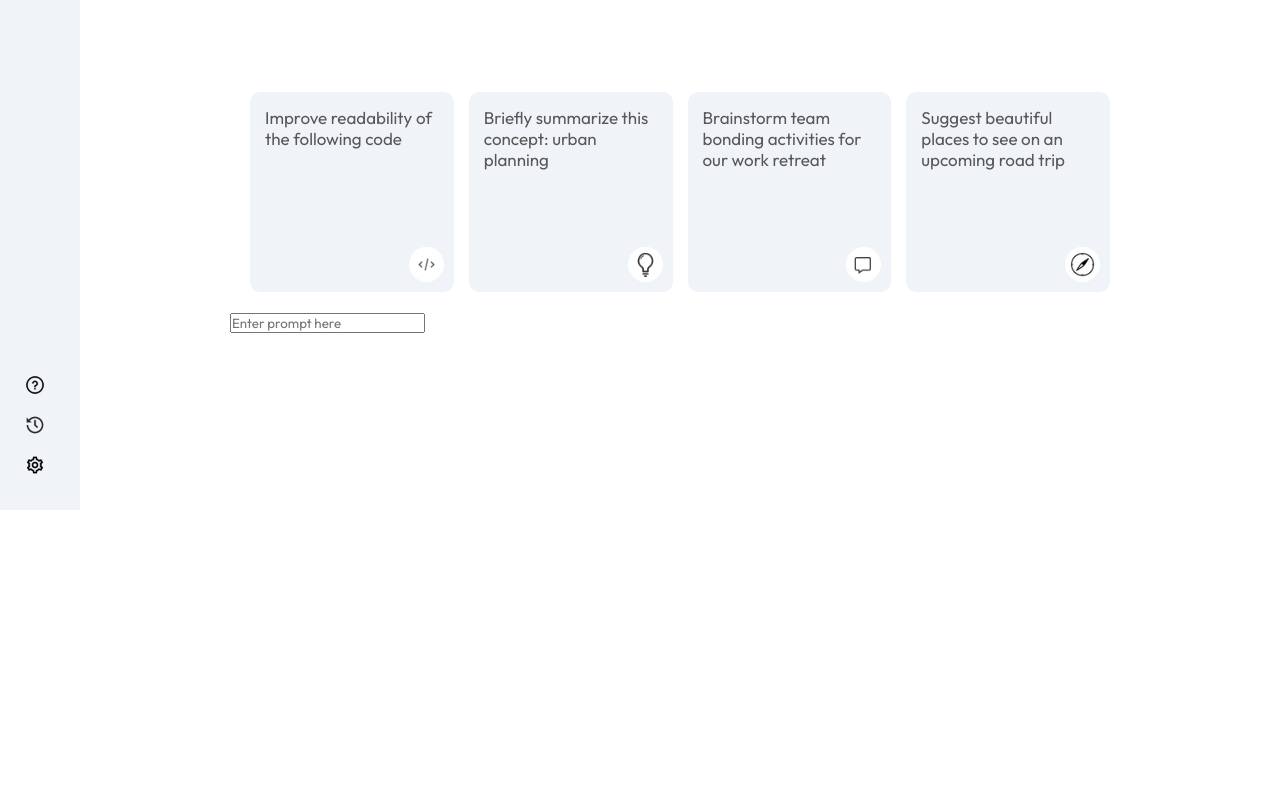
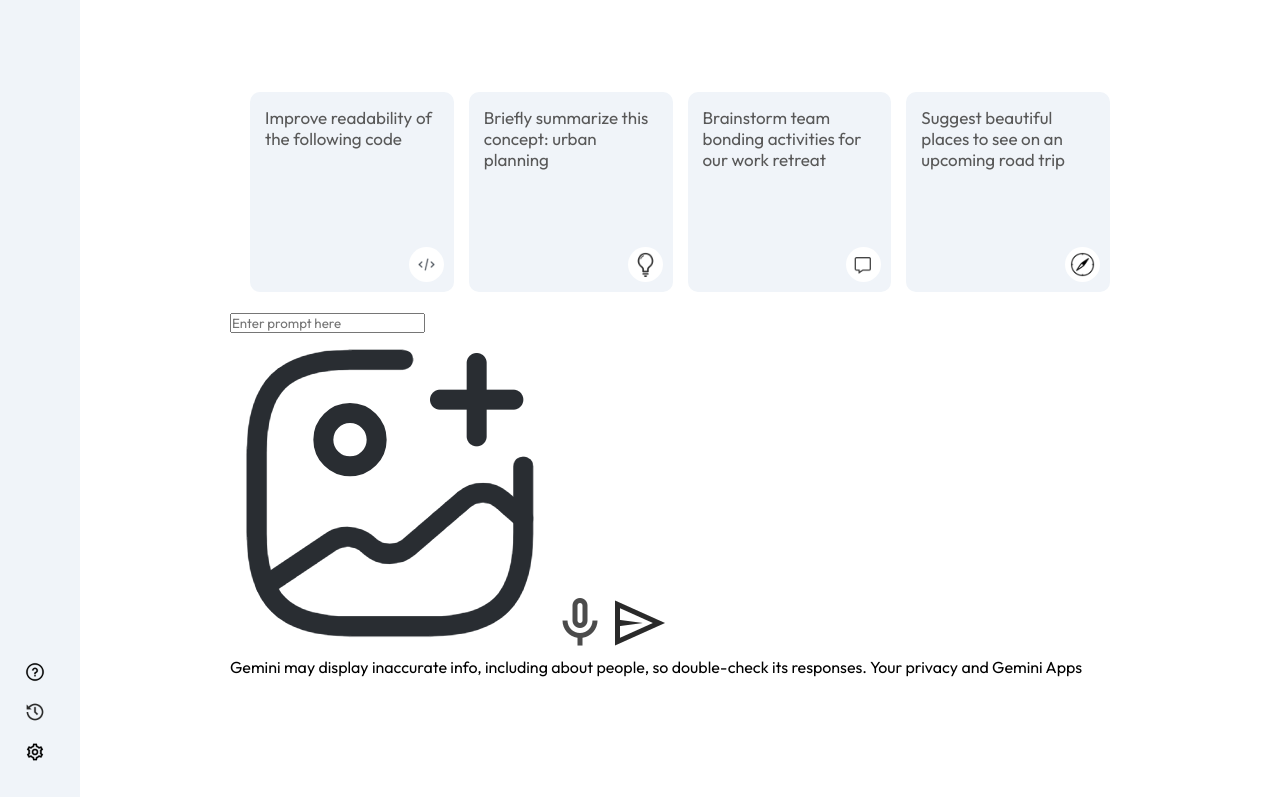
Before and after one commit to swe-robertkibet/gemini-clone, a React (Vite) app: page / in a window 1280 px wide. Shown: the part 290-1087 px from the top of the page. Before the commit the page ends 800 px from the top, so only its background shows below. Built offline with nearby package versions, Linux system fonts and the light colour scheme.

Commit message:
Update main section - added structure for bottom area of main section

```diff
--- a/src/components/Main/Main.jsx
+++ b/src/components/Main/Main.jsx
@@ -41,6 +41,15 @@ const Main = () => {
         <div className="main-bottom">
           <div className="search-box">
             <input type="text" placeholder="Enter prompt here" />
+            <div>
+              <img src={assets.gallery_icon} alt="" />
+              <img src={assets.mic_icon} alt="" />
+              <img src={assets.send_icon} alt="" />
+            </div>
+            <p className="bottom-info">
+              Gemini may display inaccurate info, including about people, so
+              double-check its responses. Your privacy and Gemini Apps
+            </p>
           </div>
         </div>
       </div>
```
